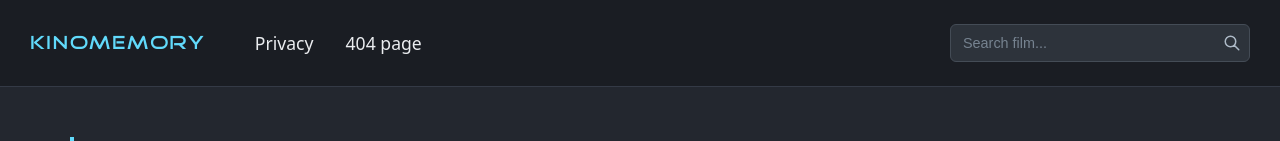
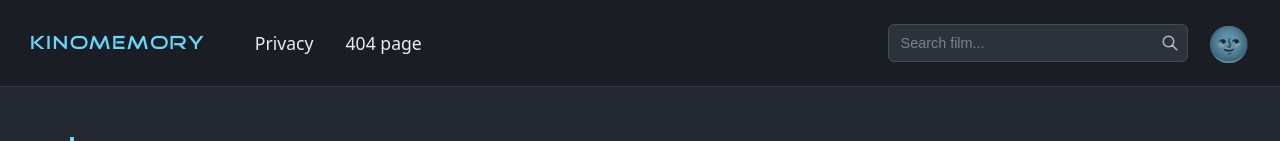
Before and after one commit to Eugene-Stone/react-kinomemory, a React (Vite) app: page / in a window 1280 px wide. Shown: the top 141 px of the page. Built offline with nearby package versions, Linux system fonts and the light colour scheme; data requests are answered from the project's data file.

Commit message:
Added toggle theme

```diff
--- a/db.json
+++ b/db.json
@@ -264,10 +264,6 @@
   ],
   "favorites": [
     {
-      "id": "bbce",
-      "movieId": "11"
-    },
-    {
       "id": "916d",
       "movieId": "10"
     },
--- a/src/Layout.jsx
+++ b/src/Layout.jsx
@@ -1,6 +1,7 @@
 import { Outlet } from 'react-router-dom';
 import { useState } from 'react';
 import { useGlobalModal } from './components/GlobalModal/useGlobalModal';
+import { useTheme } from './hooks/useTheme';
 import { useMovies } from './hooks/useMovies';
 import { useMoviesFilter } from './hooks/useMoviesFilter';
 import { useDebounce } from './hooks/useDebounce';
@@ -13,7 +14,9 @@ export default function Layout() {
 	const modalGlobal = useGlobalModal();
 	const [searchQuery, setSearchQuery] = useState('');
 	const moviesData = useMovies();
-	// console.log(moviesData.films);
+	const { isDark, setIsDark } = useTheme();
+
+	// console.log('isDark:', isDark);
 
 	const searchQueryDebounce = useDebounce(searchQuery, 700);
 
@@ -29,7 +32,12 @@ export default function Layout() {
 
 	return (
 		<>
-			<Header searchQuery={searchQuery} setSearchQuery={setSearchQuery} />
+			<Header
+				isDark={isDark}
+				setIsDark={setIsDark}
+				searchQuery={searchQuery}
+				setSearchQuery={setSearchQuery}
+			/>
 			<Outlet
 				context={{ modalGlobal, searchQueryDebounce, ...moviesData, ...moviesFilterData }}
 			/>
--- a/src/components/Header/Header.jsx
+++ b/src/components/Header/Header.jsx
@@ -2,7 +2,7 @@
 import { NavLink, useNavigate, useLocation } from 'react-router-dom';
 import './Header.scss';
 
-export default function Header({ searchQuery, setSearchQuery }) {
+export default function Header({ searchQuery, setSearchQuery, isDark, setIsDark }) {
 	const navigate = useNavigate();
 	const location = useLocation();
 
@@ -15,6 +15,7 @@ export default function Header({ searchQuery, setSearchQuery }) {
 			navigate('/');
 		}
 	}
+	console.log(isDark);
 
 	return (
 		<div className="header">
@@ -48,6 +49,10 @@ export default function Header({ searchQuery, setSearchQuery }) {
 					className="header__search-btn"
 					onClick={(e) => (e.preventDefault(), handleSearchChange(searchQuery))}></button>
 			</form>
+
+			<button className="change-theme-btn" onClick={() => setIsDark(!isDark)}>
+				{isDark ? '🌚' : '🌞'}
+			</button>
 		</div>
 	);
 }
--- a/src/components/Header/Header.scss
+++ b/src/components/Header/Header.scss
@@ -1,3 +1,9 @@
+body.light {
+	.header {
+		background-color: #636363;
+	}
+}
+
 .header {
 	display: flex;
 	justify-content: space-between;
@@ -7,10 +13,26 @@
 	border-bottom: 1px solid #343a46;
 	margin: 0 auto 50px;
 
+	.change-theme-btn {
+		appearance: none;
+		border: none;
+		background-color: transparent;
+		padding: 0;
+		cursor: pointer;
+		font-size: 34px;
+		line-height: 1;
+		margin-bottom: -2px;
+		margin-left: 20px;
+	}
+
 	nav {
 		display: flex;
+		flex-grow: 1;
 		justify-content: space-between;
 		align-items: center;
+		ul {
+			flex-grow: 1;
+		}
 	}
 
 	.logo {
--- /dev/null
+++ b/src/hooks/useTheme.js
@@ -0,0 +1,23 @@
+import { useState, useEffect } from "react";
+
+export function useTheme() {
+	const [isDark, setIsDark] = useState(() => {
+		const stored = localStorage.getItem('isDark')
+
+		return stored ? JSON.parse(stored) : true;
+	});
+
+
+	useEffect(() => {
+		localStorage.setItem("isDark", isDark);
+		const themeClass = isDark ? 'dark' : 'light';
+		document.body.classList.remove('light', 'dark');
+		document.body.classList.add(themeClass);
+	}, [isDark]);
+
+
+	return {
+		isDark,
+		setIsDark,
+	};
+}
--- a/src/pages/Films/Films.jsx
+++ b/src/pages/Films/Films.jsx
@@ -36,7 +36,7 @@ function Films() {
 
 	const sortedFilmsArray = sortedFilms.array;
 	const totalPages = sortedFilms.total;
-	console.log(totalPages);
+	// console.log(totalPages);
 
 	const filmsList = sortedFilmsArray.map((obj, index) => {
 		const isFavorite = favoritesIds.includes(obj.id);
```
